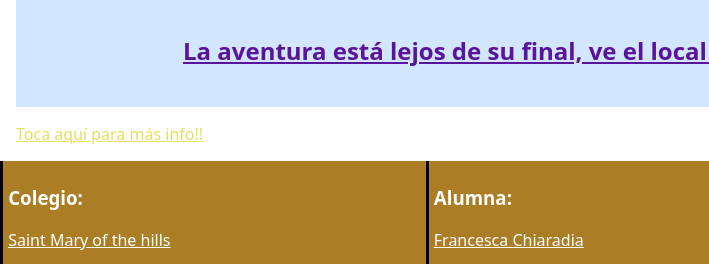
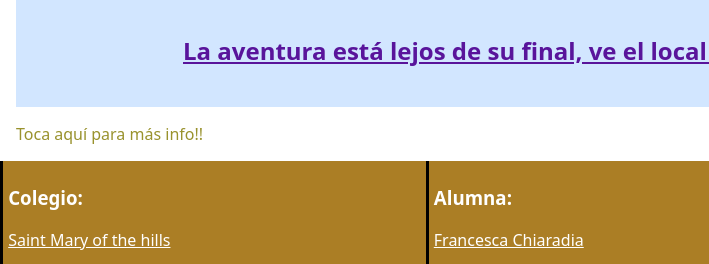
Before and after one commit to franypachu2-gif/honeydreams, a website: page contacto.html in a window 1280 px wide. Shown: the part 297-561 px from the top of the page, 0-709 px from the left. Drawn offline with Linux system fonts and the light colour scheme.

Commit message:
74364732

```diff
--- a/css/styles.css
+++ b/css/styles.css
@@ -84,7 +84,7 @@ section {
 }
 
 a {
-  color: rgb(231, 222, 96);
+  color: rgb(153, 146, 45);
 
 }
 
@@ -379,3 +379,9 @@ footer {
   padding: 40px;
   color: rgb(89, 20, 155);
   text-decoration: underline;  }
+
+#pdf{
+  text-decoration: dotted;
+  text-align: center;
+  font: 38px;
+}
```
